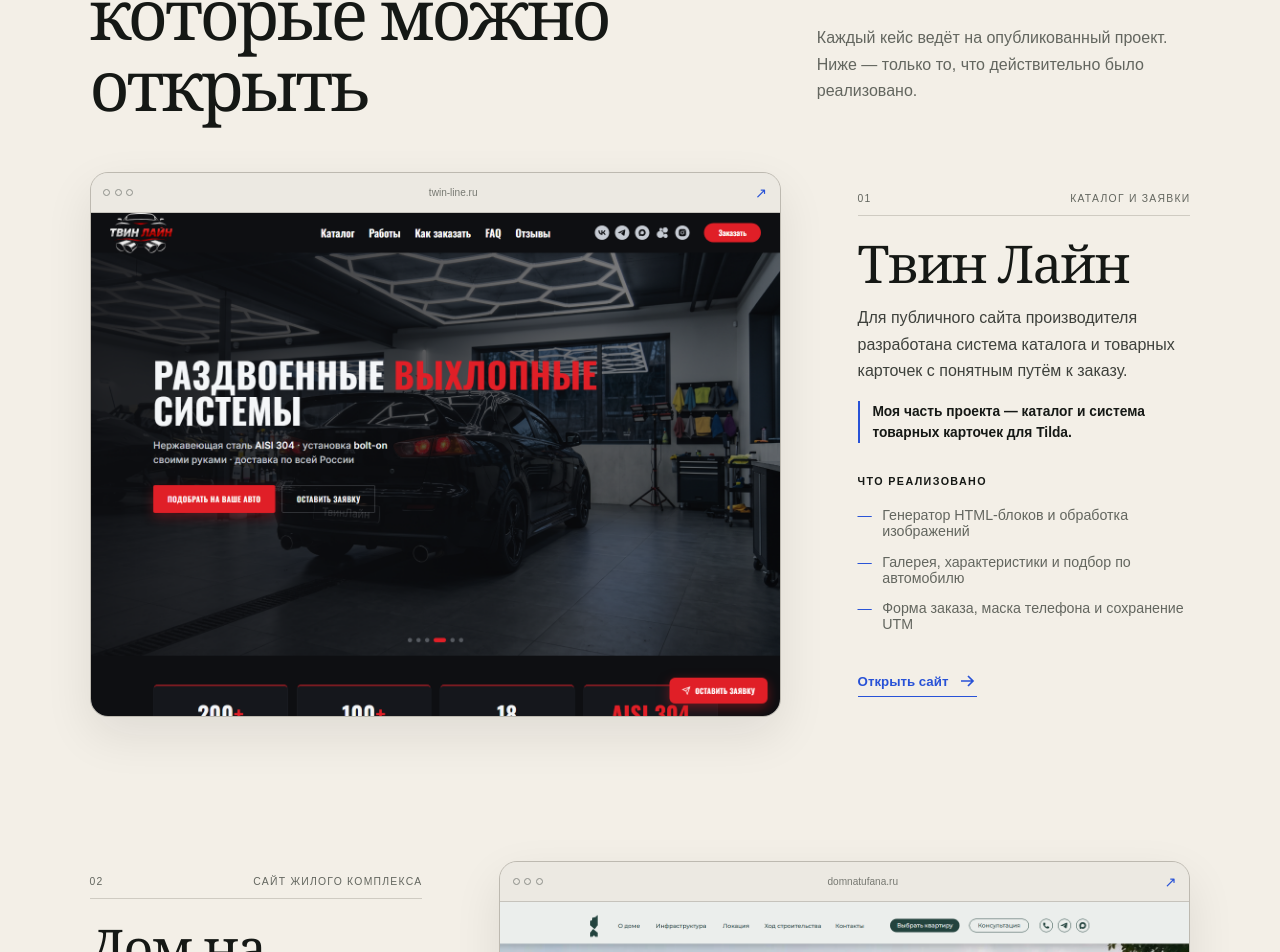
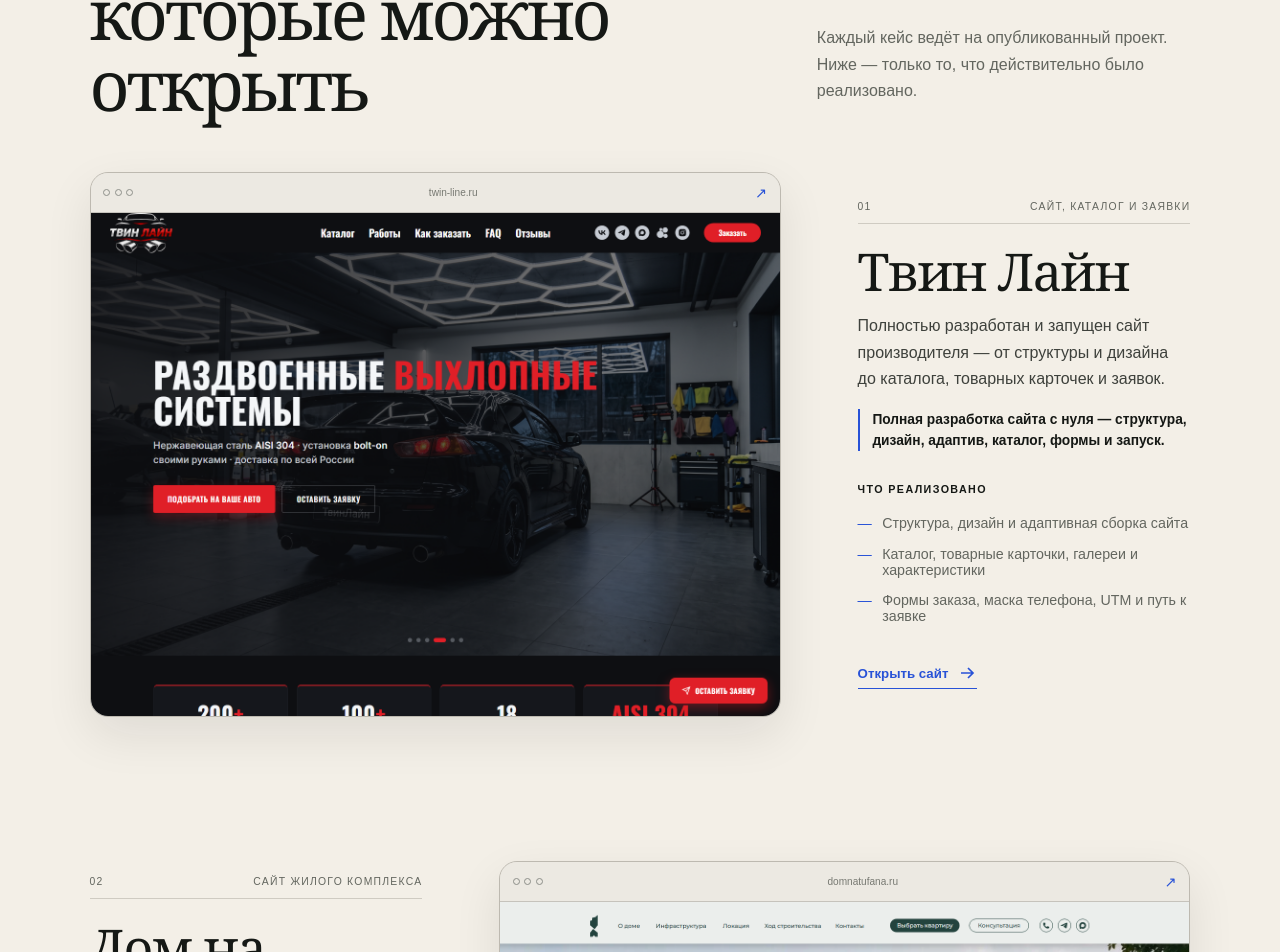
Before and after one commit to valeraparshin02-spec/valeraparshin02-spec.github.io, a React (Vite) app: page / in a window 1280 px wide. Shown: the part 1200-2152 px from the top of the page. Built offline with nearby package versions, Linux system fonts and the light colour scheme.

Commit message:
Correct Twin Line project scope

```diff
--- a/src/data/cases.js
+++ b/src/data/cases.js
@@ -3,18 +3,18 @@ export const cases = [
     id: 'twin-line',
     number: '01',
     name: 'Твин Лайн',
-    type: 'Каталог и заявки',
+    type: 'Сайт, каталог и заявки',
     url: 'https://twin-line.ru/',
     displayUrl: 'twin-line.ru',
     image: '/cases/twin-line.png',
     alt: 'Главная страница сайта Твин Лайн',
     summary:
-      'Для публичного сайта производителя разработана система каталога и товарных карточек с понятным путём к заказу.',
-    contribution: 'Моя часть проекта — каталог и система товарных карточек для Tilda.',
+      'Полностью разработан и запущен сайт производителя — от структуры и дизайна до каталога, товарных карточек и заявок.',
+    contribution: 'Полная разработка сайта с нуля — структура, дизайн, адаптив, каталог, формы и запуск.',
     delivered: [
-      'Генератор HTML-блоков и обработка изображений',
-      'Галерея, характеристики и подбор по автомобилю',
-      'Форма заказа, маска телефона и сохранение UTM',
+      'Структура, дизайн и адаптивная сборка сайта',
+      'Каталог, товарные карточки, галереи и характеристики',
+      'Формы заказа, маска телефона, UTM и путь к заявке',
     ],
   },
   {
```
